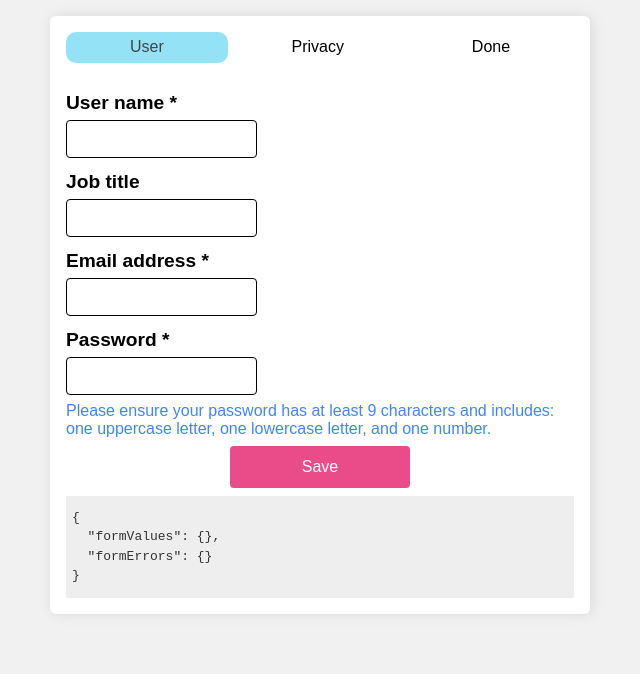
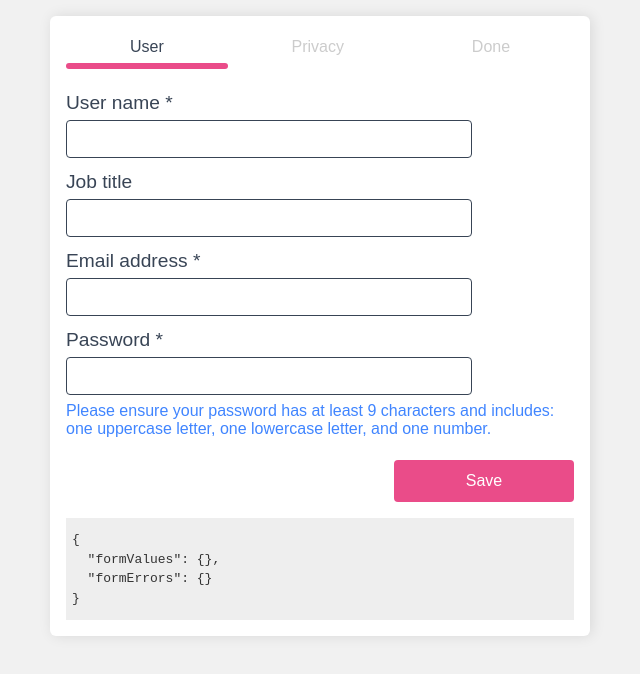
Before and after one commit to seaburrows/multi-step-form, a React (Create React App) app: page / in a window 1280 px wide. Shown: the top 674 px of the page, without its empty margins (320-960 px from the left). Built offline with nearby package versions, Linux system fonts and the light colour scheme.

Commit message:
quick styling fixes add some more comments

```diff
--- a/public/index.html
+++ b/public/index.html
@@ -24,7 +24,7 @@
       work correctly both with client-side routing and a non-root public URL.
       Learn how to configure a non-root public URL by running `npm run build`.
     -->
-    <title>React App</title>
+    <title>Multi-step form</title>
   </head>
   <body>
     <noscript>You need to enable JavaScript to run this app.</noscript>
--- a/src/components/field/field.jsx
+++ b/src/components/field/field.jsx
@@ -8,6 +8,7 @@ import {
   useHintStyles,
 } from "./field.styles";
 
+// Use context to avoid prop drilling
 const FieldContext = createContext({});
 
 export const FieldProvider = ({ children, ...props }) => (
@@ -18,6 +19,7 @@ export const useField = () => {
   return useContext(FieldContext);
 };
 
+// Label component
 export const FieldLabel = () => {
   const field = useField();
   const labelStyles = useLabelStyles({
@@ -86,7 +88,7 @@ export const Field = ({
   const errors = getFieldErrors(name);
   const hasError = errors.length > 0;
   const styles = useStyles({ hasError, inputType: type });
-  const id = passedId || `field-${name}`;
+  const id = passedId || `field-${name}`; // ensure there is an id to link label and input
 
   return (
     <div css={styles.field}>
--- a/src/components/field/field.styles.js
+++ b/src/components/field/field.styles.js
@@ -11,6 +11,10 @@ export const useStyles = ({ hasError, inputType } = {}) => {
       color: var(--color-text);
       border-radius: 4px;
       border: solid 1px ${hasError ? "var(--color-error)" : "currentColor"};
+
+      &:not([type="checkbox"]) {
+        width: 80%;
+      }
     `,
     inputWrapper:
       inputType === "checkbox"
@@ -26,7 +30,7 @@ export const useStyles = ({ hasError, inputType } = {}) => {
 export const useLabelStyles = ({ hasError, inputType } = {}) => css`
   display: block;
   padding: var(--spacing-s) 0;
-  font-weight: bold;
+  font-weight: 400;
   font-size: var(--font-m);
 
   ${hasError &&
--- a/src/components/multi-form/multi-form.jsx
+++ b/src/components/multi-form/multi-form.jsx
@@ -9,16 +9,19 @@ import {
   getStepLabels,
   getSubmittedPage,
 } from "./multi-form.utils";
-import { useButtonStyle } from "./multi-form.styles";
+import { useActionsStyle, useButtonStyle } from "./multi-form.styles";
 
+// Use context to save on prop drilling as this DX is preferred.
 export const FormContext = createContext({});
 
 export const useFormStep = (name) => {
   const form = useContext(FormContext);
 
+  // extract the step information
   const stepSchema = form.schema[name];
   const stepValues = form.values[name];
 
+  // use yup validate and return any error messages
   const validateFormStep = async () => {
     const stepErrors = await stepSchema
       .validate(stepValues, { abortEarly: false })
@@ -37,9 +40,11 @@ export const useFormStep = (name) => {
       return false;
     }
 
+    // it is valid \o/
     return true;
   };
 
+  // Save the field value
   const setFieldValue = ({ target }) => {
     const { name: fieldName, value, checked, type: targetType } = target;
 
@@ -67,12 +72,15 @@ export const useFormStep = (name) => {
 };
 
 export const FormStepActions = ({ prev, next, submit, checkValidity }) => {
-  const style = useButtonStyle();
+  const containerStyle = useActionsStyle();
+  const buttonStyle = useButtonStyle();
 
+  // Step submission
   const submitStep = async () => {
     const isValid = await checkValidity();
 
     if (isValid) {
+      // if the current step is not the last step, `next` will be a function
       if (typeof next === "function") {
         next();
       } else {
@@ -82,14 +90,14 @@ export const FormStepActions = ({ prev, next, submit, checkValidity }) => {
   };
 
   return (
-    <div>
+    <div css={containerStyle}>
       {/* TODO: Enable Previous button - BLOCKER: initial step state */}
       {/* {typeof prev === "function" && (
-        <button type="button" onClick={prev}>
+        <button type="button" css={buttonStyle} onClick={prev}>
           Prev
         </button>
       )} */}
-      <button type="button" css={style} onClick={submitStep}>
+      <button type="button" css={buttonStyle} onClick={submitStep}>
         Save
       </button>
     </div>
@@ -97,11 +105,16 @@ export const FormStepActions = ({ prev, next, submit, checkValidity }) => {
 };
 
 export const MultiForm = ({ formConfig, onSubmit }) => {
+  // These utility functions simply extract data from the configuration.
+  // We could combine these and have something like:
+  //    `const { schema, stepTitles } = useSchema(formConfig)`
   const schema = getFormSchema(formConfig);
   const stepTitles = getStepLabels(formConfig);
   const SubmittedPage = getSubmittedPage(formConfig);
   const formSteps = getStepComponents(formConfig);
 
+  // The step hook controls the navigation and the step state,
+  // it is not tied to the form state itself and could be reused.
   const {
     step: StepComponent,
     actions: stepActions,
@@ -112,6 +125,7 @@ export const MultiForm = ({ formConfig, onSubmit }) => {
   const [errors, storeErrors] = useState({});
   const [submitted, setSubmitted] = useState(false);
 
+  // Merge the submission event into the actions returned from `useStep()`
   const actions = {
     ...stepActions,
     submit: () => {
@@ -120,6 +134,7 @@ export const MultiForm = ({ formConfig, onSubmit }) => {
     },
   };
 
+  // Quick hack - submitted will always be last
   const stepDisplayIndex = submitted ? formSteps.length : stepIndex;
 
   return (
--- a/src/components/multi-form/multi-form.styles.js
+++ b/src/components/multi-form/multi-form.styles.js
@@ -1,21 +1,30 @@
 import { css } from "@emotion/react";
 
+export const useActionsStyle = () => css`
+  display: flex;
+  justify-content: space-between;
+
+  > *:last-child {
+    margin-left: auto;
+  }
+`;
+
+// TODO: move Button into it's own component
 export const useButtonStyle = () => css`
-  display: block;
   min-width: 180px;
-  margin: 8px auto;
+  margin: var(--spacing-l) 0;
   padding: var(--spacing-m) var(--spacing-l);
   font-size: var(--font-s);
   border: none;
   border-radius: 4px;
   color: #fff;
-  background-color: #ea4c89;
+  background-color: var(--color-highlight);
   transition: background-color 0.15s;
   cursor: pointer;
 
   &:hover,
   &:focus,
   &:active {
-    background-color: #f082ac;
+    background-color: var(--color-highlight-alt);
   }
 `;
--- a/src/components/step-display/step-display.jsx
+++ b/src/components/step-display/step-display.jsx
@@ -1,10 +1,11 @@
 /** @jsxImportSource @emotion/react */
-import { useStyles, useContainerStyles } from "./step-display.styles";
+import { useStyles, usePseudoStyles, useContainerStyles } from "./step-display.styles";
 
 const StepItem = ({ isCurrent, name }) => {
   const style = useStyles({ isCurrent });
+  const pseudoStyle = usePseudoStyles({ isCurrent });
 
-  return <div css={style}>{name}</div>;
+  return <div css={[style, pseudoStyle ]}>{name}</div>;
 };
 
 export const StepDisplay = ({ stepIndex = 0, stepTitles }) => {
--- a/src/components/step-display/step-display.styles.js
+++ b/src/components/step-display/step-display.styles.js
@@ -1,16 +1,41 @@
 import { css } from "@emotion/react";
 
 export const useStyles = ({ isCurrent } = {}) => css`
+  position: relative; /* required for pseudo element */
   flex: 1 1 auto;
   padding: var(--spacing-s) var(--spacing-m);
   text-align: center;
-  border-radius: 10px;
   color: var(--color-disabled);
 
   ${isCurrent &&
   css`
     color: var(--color-primary);
-    background-color: #93e2f6;
+  `}
+`;
+
+// ::after pseudo-element is used as an animated indicator
+// use in a separate function to allow tests to pass
+// TODO: review this decision
+export const usePseudoStyles = ({ isCurrent } = {}) => css`
+  &::after {
+    content: "";
+    position: absolute;
+    right: 0;
+    bottom: -6px;
+    width: 0;
+    transition: width 0.15s ease-in-out;
+    border-radius: 10px;
+    border-bottom: solid 6px var(--color-highlight);
+  }
+
+  ${isCurrent &&
+  css`
+    color: var(--color-primary);
+
+    &::after {
+      left: 0;
+      width: 100%;
+    }
   `}
 `;
 
--- a/src/global.styles.js
+++ b/src/global.styles.js
@@ -3,10 +3,12 @@ import { css } from "@emotion/react";
 export const globalStyles = css`
   :root {
     --color-bg: #fff;
-    --color-primary: #444;
-    --color-border: #aaa;
+    --color-primary: #384455;
+    --color-disabled: #ccc;
     --color-error: #c00;
     --color-information: #4085ff;
+    --color-highlight: #ea4c89;
+    --color-highlight-alt: #f082ac;
 
     --spacing-s: 0.4rem;
     --spacing-m: 0.75rem;
@@ -18,7 +20,7 @@ export const globalStyles = css`
 
     box-sizing: border-box;
     font-family: Arial, sans-serif;
-    color: var(---color-primary);
+    color: var(--color-primary);
     background-color: #f1f1f1;
   }
 
--- a/src/pages/thank-you.js
+++ b/src/pages/thank-you.js
@@ -1,9 +1,27 @@
 /** @jsxImportSource @emotion/react */
-export const ThankYouPage = () => {
-  return (
-    <>
-      <p>Nice one!</p>
-      <p>Please check your email - you should have an email from us already!</p>
-    </>
-  );
-};
+import { css } from '@emotion/react';
+
+const thanksYouPageCss = css`
+  h2 {
+    margin: var(--spacing-m) 0;
+  }
+
+  p {
+    margin: var(--spacing-m) 0;
+  }
+
+  img {
+    width: 100%;
+  }
+`;
+
+export const ThankYouPage = () => (
+  <div css={thanksYouPageCss}>
+    <h2>Nice one!</h2>
+    <p>Please check your email - you should have an email from us already.</p>
+    <img
+      src="https://media.giphy.com/media/xT5LMDjUD70GVSqShq/giphy.gif"
+      alt="Homer Simpson using a computer"
+    />
+  </div>
+);
```
